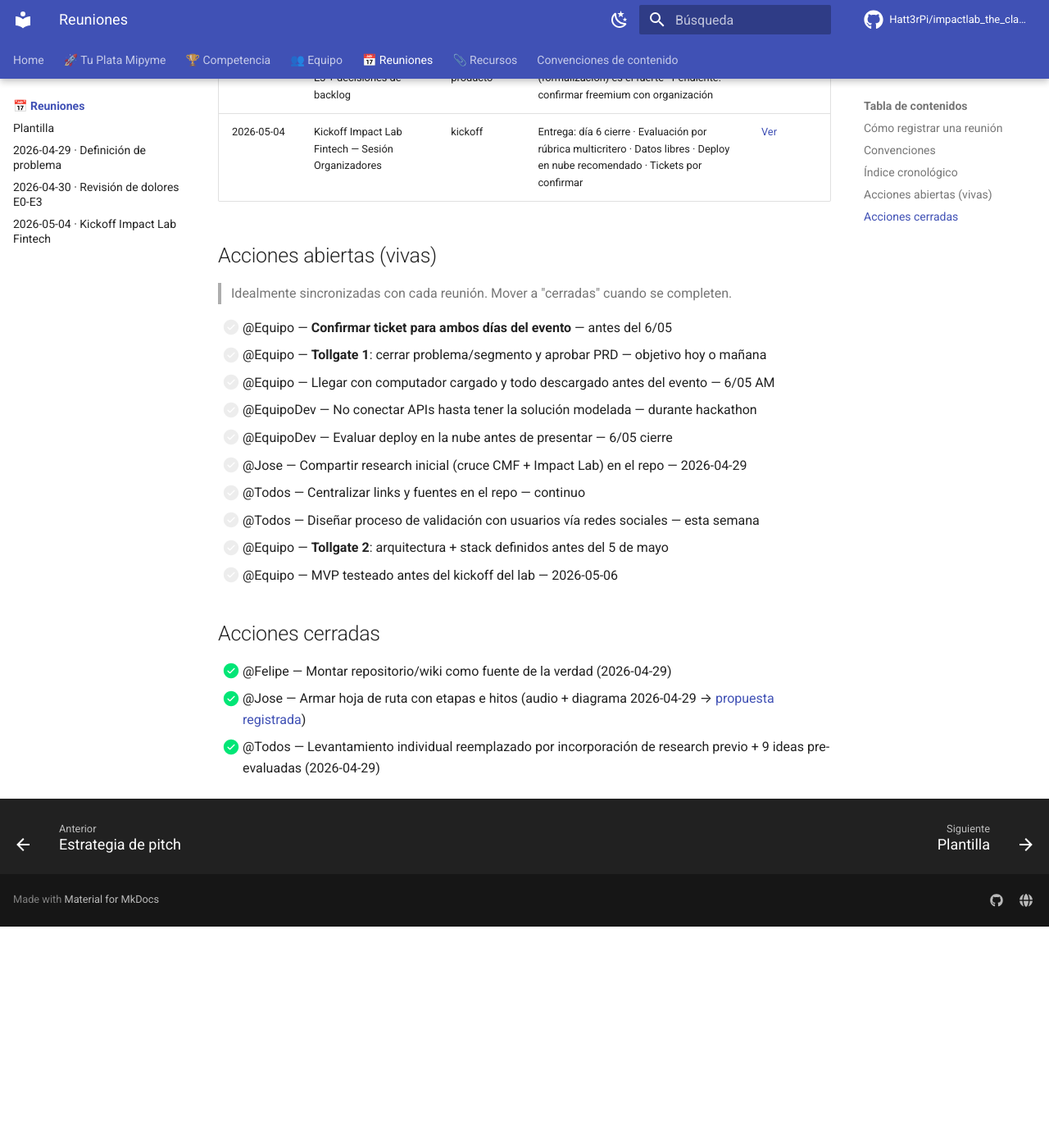
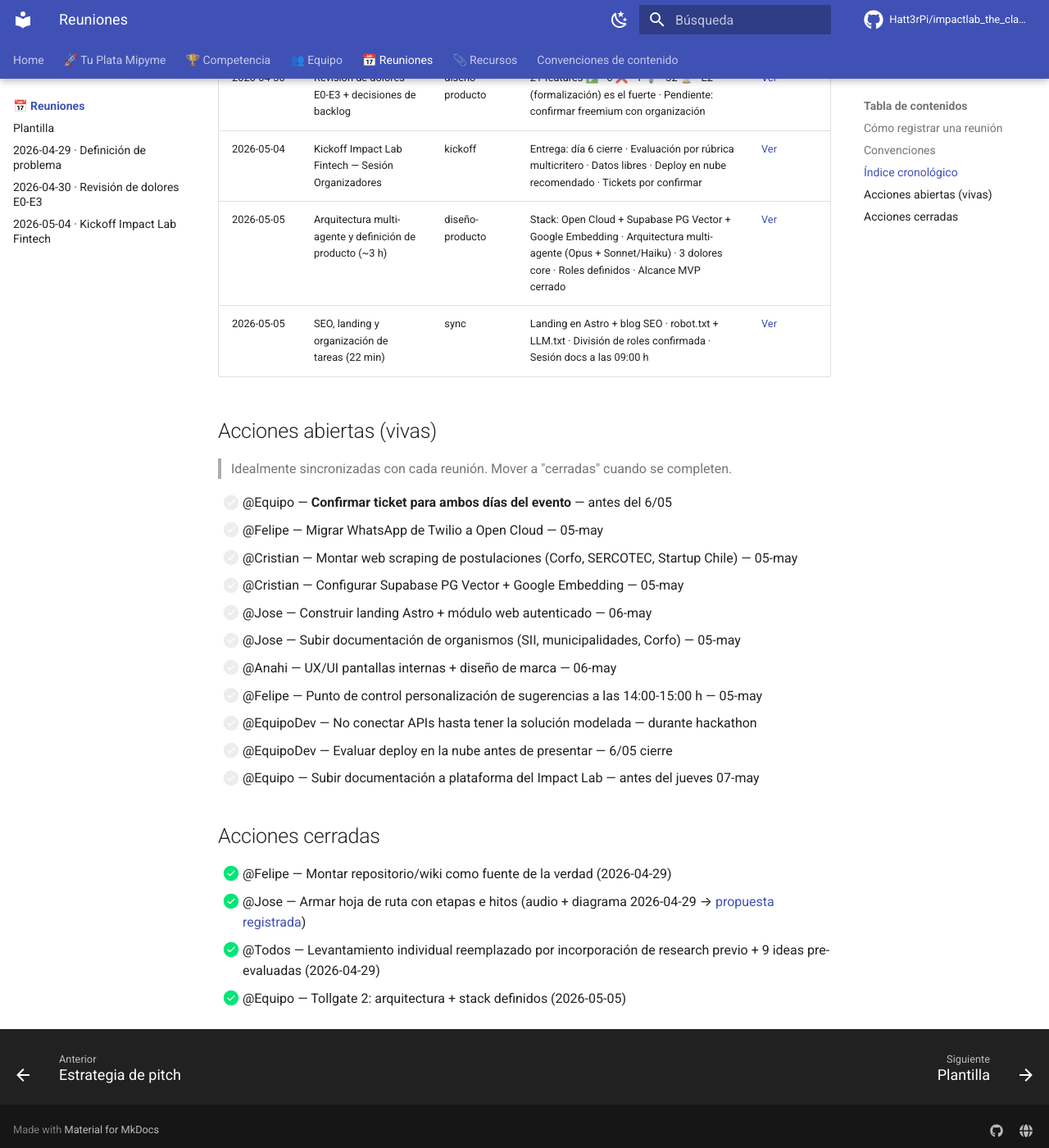
Before and after one commit to Hatt3rPi/impactlab_the_clauders, an MkDocs documentation site: the page built from docs/reuniones/index.md, in a window 1280 px wide and 1400 px high, scrolled down 871 px. Shown: the whole window at 82% size. Built offline with MkDocs 1.6.1 and Material for MkDocs 9.7.7, drawn with Linux system fonts in a browser that asks for light colours; comment, search, counter and statistics services are not loaded; before the commit the page ends 2001 px from its top, so only the background shows below that.

Commit message:
docs(reuniones): actualiza índice con sesiones del 05-may-2026

```diff
--- a/docs/reuniones/index.md
+++ b/docs/reuniones/index.md
@@ -29,24 +29,28 @@ Cada reunión queda **versionada en el repo**: transcripción cruda + resumen ej
 | 2026-04-29 | Definición de problema y setup del hackathon | kickoff | Línea: inclusión financiera · Plataforma: web mobile-first · Roles asumidos | [Ver](2026-04-29-definicion-problema-setup.md) |
 | 2026-04-30 | Revisión de dolores E0-E3 + decisiones de backlog | diseño-producto | 21 features ✅ · 6 ❌ · 1 💡 · 32 ⏳ · E2 (formalización) es el fuerte · Pendiente: confirmar freemium con organización | [Ver](2026-04-30-revision-dolores-backlog.md) |
 | 2026-05-04 | Kickoff Impact Lab Fintech — Sesión Organizadores | kickoff | Entrega: día 6 cierre · Evaluación por rúbrica multicritero · Datos libres · Deploy en nube recomendado · Tickets por confirmar | [Ver](2026-05-04-kickoff-impactlab-fintech.md) |
+| 2026-05-05 | Arquitectura multi-agente y definición de producto (~3 h) | diseño-producto | Stack: Open Cloud + Supabase PG Vector + Google Embedding · Arquitectura multi-agente (Opus + Sonnet/Haiku) · 3 dolores core · Roles definidos · Alcance MVP cerrado | [Ver](2026-05-05-arquitectura-producto-definicion.md) |
+| 2026-05-05 | SEO, landing y organización de tareas (22 min) | sync | Landing en Astro + blog SEO · robot.txt + LLM.txt · División de roles confirmada · Sesión docs a las 09:00 h | [Ver](2026-05-05-seo-landing-organizacion-tareas.md) |
 
 ## Acciones abiertas (vivas)
 
 > Idealmente sincronizadas con cada reunión. Mover a "cerradas" cuando se completen.
 
 - [ ] @Equipo — **Confirmar ticket para ambos días del evento** — antes del 6/05
-- [ ] @Equipo — **Tollgate 1**: cerrar problema/segmento y aprobar PRD — objetivo hoy o mañana
-- [ ] @Equipo — Llegar con computador cargado y todo descargado antes del evento — 6/05 AM
+- [ ] @Felipe — Migrar WhatsApp de Twilio a Open Cloud — 05-may
+- [ ] @Cristian — Montar web scraping de postulaciones (Corfo, SERCOTEC, Startup Chile) — 05-may
+- [ ] @Cristian — Configurar Supabase PG Vector + Google Embedding — 05-may
+- [ ] @Jose — Construir landing Astro + módulo web autenticado — 06-may
+- [ ] @Jose — Subir documentación de organismos (SII, municipalidades, Corfo) — 05-may
+- [ ] @Anahi — UX/UI pantallas internas + diseño de marca — 06-may
+- [ ] @Felipe — Punto de control personalización de sugerencias a las 14:00-15:00 h — 05-may
 - [ ] @EquipoDev — No conectar APIs hasta tener la solución modelada — durante hackathon
 - [ ] @EquipoDev — Evaluar deploy en la nube antes de presentar — 6/05 cierre
-- [ ] @Jose — Compartir research inicial (cruce CMF + Impact Lab) en el repo — 2026-04-29
-- [ ] @Todos — Centralizar links y fuentes en el repo — continuo
-- [ ] @Todos — Diseñar proceso de validación con usuarios vía redes sociales — esta semana
-- [ ] @Equipo — **Tollgate 2**: arquitectura + stack definidos antes del 5 de mayo
-- [ ] @Equipo — MVP testeado antes del kickoff del lab — 2026-05-06
+- [ ] @Equipo — Subir documentación a plataforma del Impact Lab — antes del jueves 07-may
 
 ## Acciones cerradas
 
 - [x] @Felipe — Montar repositorio/wiki como fuente de la verdad (2026-04-29)
 - [x] @Jose — Armar hoja de ruta con etapas e hitos (audio + diagrama 2026-04-29 → [propuesta registrada](../equipo/proceso-y-hoja-de-ruta.md))
 - [x] @Todos — Levantamiento individual reemplazado por incorporación de research previo + 9 ideas pre-evaluadas (2026-04-29)
+- [x] @Equipo — Tollgate 2: arquitectura + stack definidos (2026-05-05)
```
